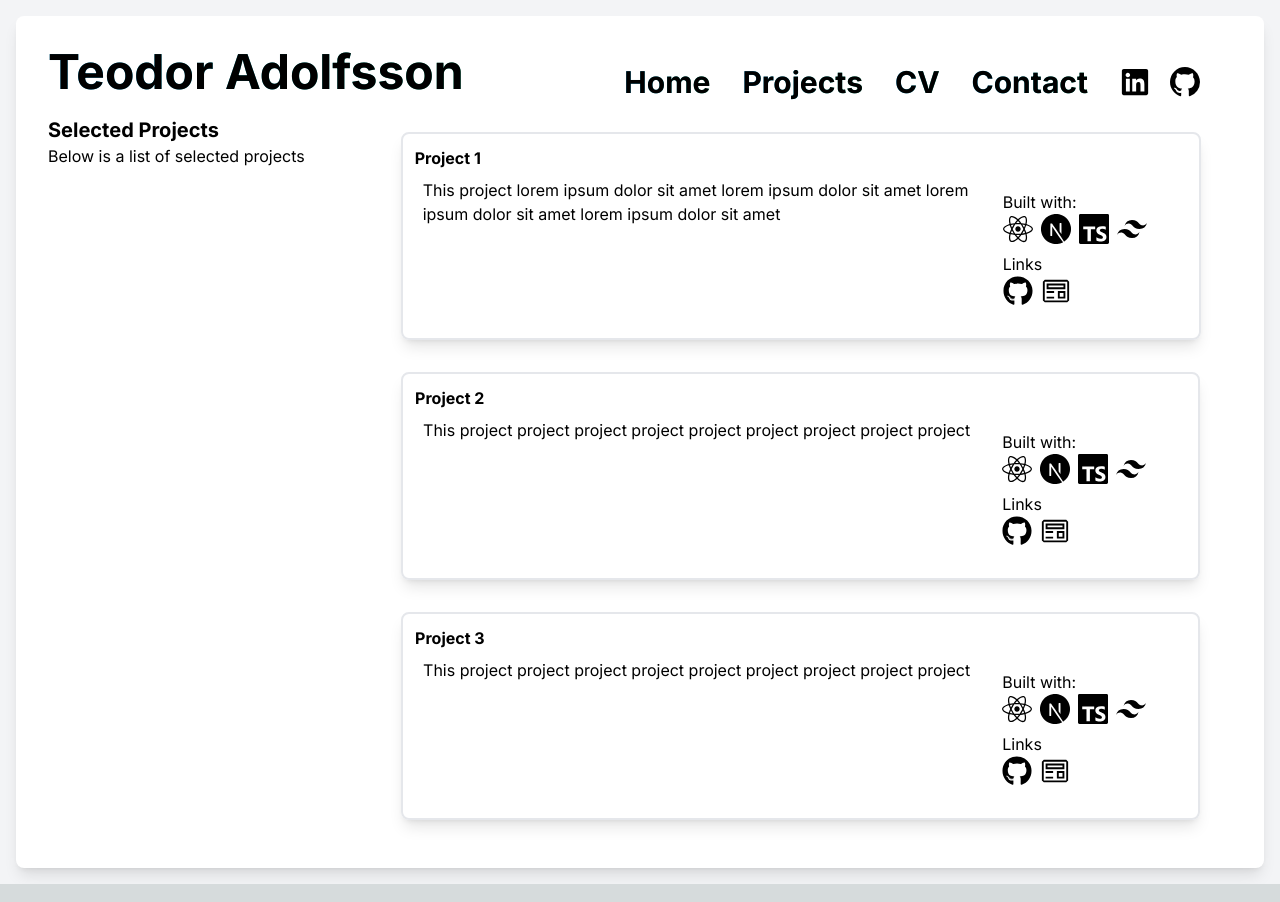
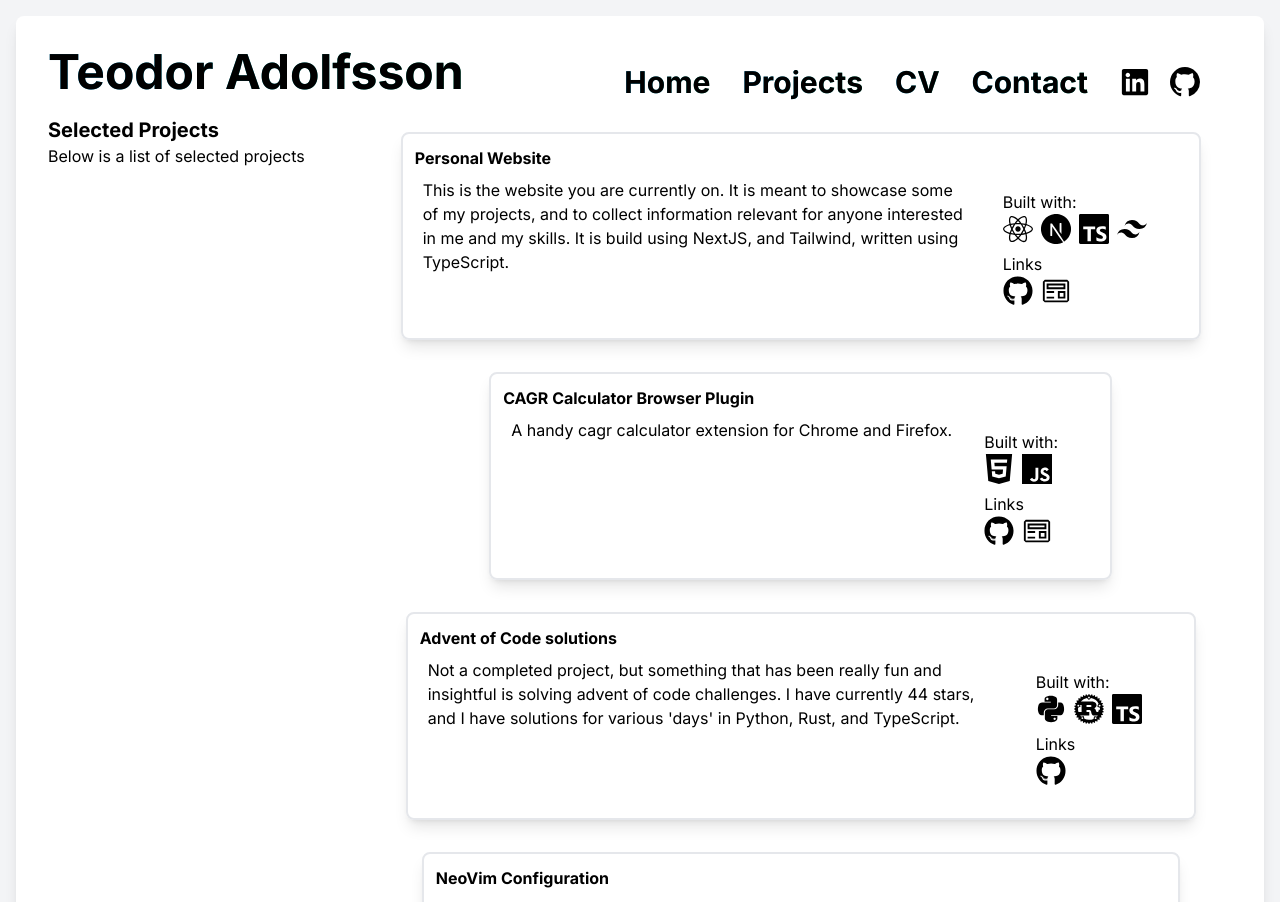
Before and after one commit to Teddy-94/personal-website, a Next.js app: page /projects in a window 1280 px wide. Shown: the top 902 px of the page. Built offline with nearby package versions, Linux system fonts and the light colour scheme.

Commit message:
projects

```diff
--- a/src/app/page.tsx
+++ b/src/app/page.tsx
@@ -5,6 +5,7 @@ const HomePage: React.FC = () => {
   return (
     <div>
       <p className="text-gray-600">Welcome to my personal website!</p>
+      <p className="text-gray-600">This website is under construction... More content is added regularly!</p>
     </div>
   );
 };
--- a/src/app/projects/page.tsx
+++ b/src/app/projects/page.tsx
@@ -2,8 +2,8 @@
 "use client"
 import ProjectCard from "./components/projectCard"
 import Link from "next/link"
-import { FaGithub, FaReact } from "react-icons/fa"
-import { SiNextdotjs, SiTailwindcss, SiTypescript } from "react-icons/si"
+import { FaGithub, FaPython, FaReact } from "react-icons/fa"
+import { SiHtml5, SiJavascript, SiLua, SiNextdotjs, SiRust, SiTailwindcss, SiTypescript } from "react-icons/si"
 import { VscPreview } from "react-icons/vsc"
 
 function Projects() {
@@ -15,44 +15,51 @@ function Projects() {
       </div>
       <div className="flex flex-col">
         <ProjectCard
-          title="Project 1"
-          description="This project lorem ipsum dolor sit amet lorem ipsum dolor sit amet lorem ipsum dolor sit amet lorem ipsum dolor sit amet"
+          title="Personal Website"
+          description="This is the website you are currently on. It is meant to showcase some of my projects, and to collect information relevant for anyone interested in me and my skills. It is build using NextJS, and Tailwind, written using TypeScript. "
           builtWith={<><FaReact /> <SiNextdotjs /> <SiTypescript /> <SiTailwindcss /></>}
           links={<>
-            <Link href="" target="_blank">
+            <Link href="https://github.com/Teddy-94/personal-website" target="_blank">
               <FaGithub />
             </Link>
             <Link href="" target="_blank">
               <VscPreview />
             </Link>
-          </>
-          } />
+          </>}
+        />
         <ProjectCard
-          title="Project 2"
-          description="This project project project  project project project project project project"
-          builtWith={<><FaReact /> <SiNextdotjs />  <SiTypescript /><SiTailwindcss /></>}
+          title="CAGR Calculator Browser Plugin"
+          description="A handy cagr calculator extension for Chrome and Firefox."
+          builtWith={<><SiHtml5 /> <SiJavascript /></>}
           links={<>
-            <Link href="" target="_blank">
+            <Link href="https://github.com/Teddy-94/cagr-calculator-browser-plugin" target="_blank">
               <FaGithub />
             </Link>
             <Link href="" target="_blank">
               <VscPreview />
             </Link>
-          </>
-          } />
+          </>}
+        />
         <ProjectCard
-          title="Project 3"
-          description="This project project project  project project project project project project"
-          builtWith={<><FaReact /> <SiNextdotjs />  <SiTypescript /> <SiTailwindcss /></>}
+          title="Advent of Code solutions"
+          description="Not a completed project, but something that has been really fun and insightful is solving advent of code challenges. I have currently 44 stars, and I have solutions for various 'days' in Python, Rust, and TypeScript."
+          builtWith={<><FaPython /> <SiRust />  <SiTypescript /> </>}
           links={<>
-            <Link href="" target="_blank">
+            <Link href="https://github.com/Teddy-94/advent-of-code" target="_blank">
               <FaGithub />
             </Link>
-            <Link href="" target="_blank">
-              <VscPreview />
+          </>}
+        />
+        <ProjectCard
+          title="NeoVim Configuration"
+          description="I enjoy coding in the fantastic open source, community driven editor NeoVim, which is a modernization of the editor Vim. I have spent quite some time tinkering with the configuration to find something that I really enjoy using, and since it is very much a 'build your own editor' experience, it is also an ever evolving codebase. I have made an effort to keep the configuration files as clean as possible, and to use as few plugins I can manage. The current configuration is well below 200 loc, and uses only a few core plugins to make the experience as 'IDE-like' as possible."
+          builtWith={<><SiLua /> </>}
+          links={<>
+            <Link href="https://github.com/Teddy-94/.config-nvim" target="_blank">
+              <FaGithub />
             </Link>
-          </>
-          } />
+          </>}
+        />
       </div>
     </div>
   )
```
